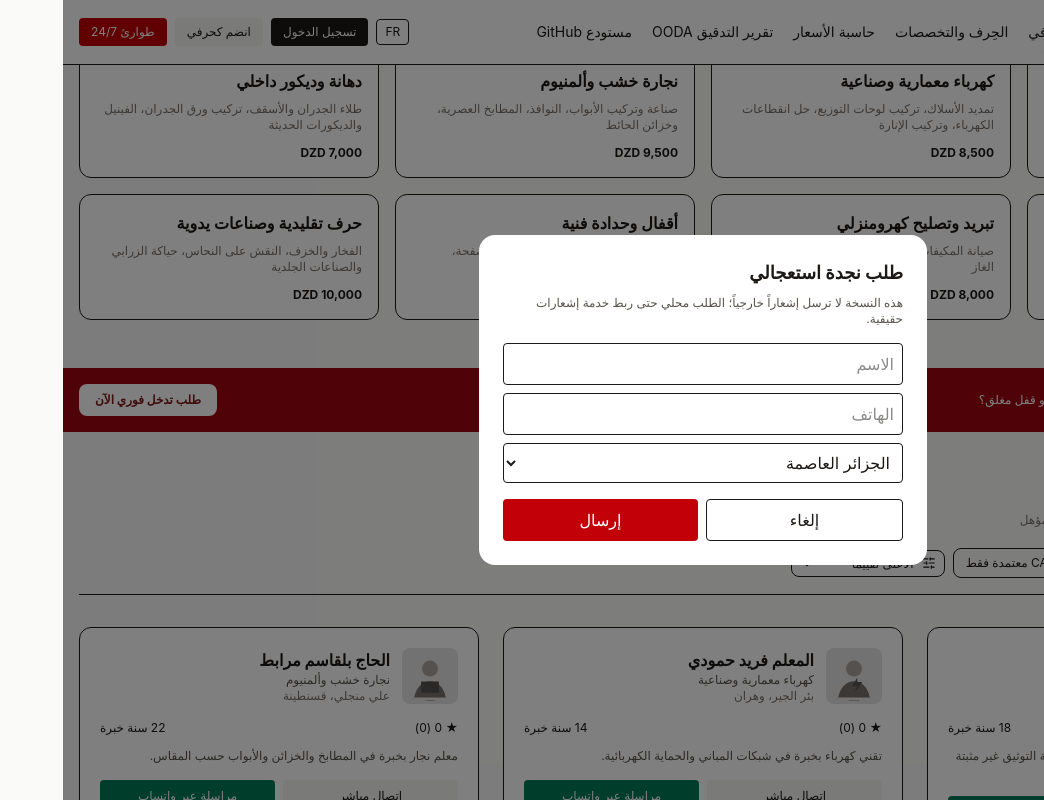
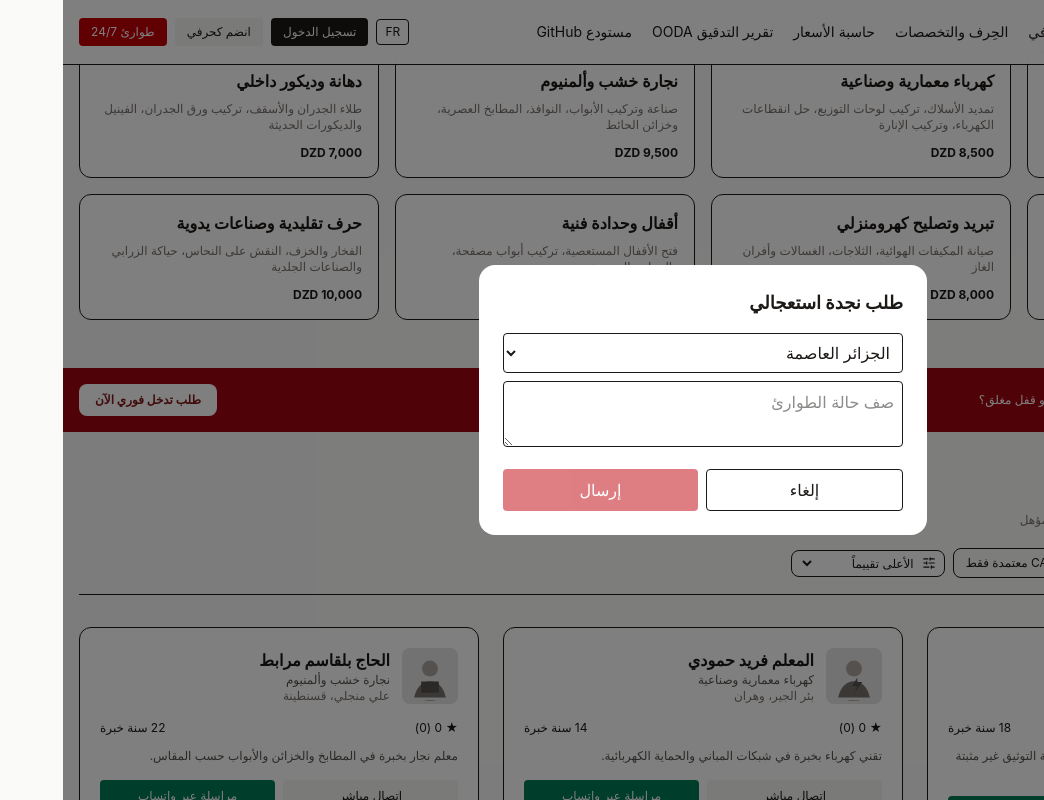
Before and after one commit to merada-jpg/Herfati-dz, a React (Vite) app: page / in a window 1280 px wide. Both pictures are taken after a click on the button "طلب تدخل فوري الآن". Shown: the part 595-1395 px from the top of the page, without its empty margins (236-1280 px from the left). Built offline with nearby package versions, Linux system fonts and the light colour scheme; no server answers.

Commit message:
Connect emergency requests to authenticated backend

```diff
--- a/src/components/EmergencyModal.tsx
+++ b/src/components/EmergencyModal.tsx
@@ -1 +1,4 @@
-import React,{useState}from'react';import{TRANSLATIONS}from'../data/translations';export const EmergencyModal=({language,wilayas,onClose}:any)=>{const t=TRANSLATIONS[language];const[n,setN]=useState(''),[p,setP]=useState(''),[w,setW]=useState('16');return <div className="fixed inset-0 z-50 bg-black/50 grid place-items-center p-4"><div className="bg-white rounded-2xl p-6 w-full max-w-md"><h2 className="font-bold text-lg">{t.emergencyCallout}</h2><p className="text-xs text-stone-600 mt-2">هذه النسخة لا ترسل إشعاراً خارجياً؛ الطلب محلي حتى ربط خدمة إشعارات حقيقية.</p><input className="w-full border p-2 rounded mt-4" placeholder="الاسم" value={n} onChange={e=>setN(e.target.value)}/><input className="w-full border p-2 rounded mt-2" placeholder="الهاتف" value={p} onChange={e=>setP(e.target.value)}/><select className="w-full border p-2 rounded mt-2" value={w} onChange={e=>setW(e.target.value)}>{wilayas.map((x:any)=><option key={x.code} value={x.code}>{x.nameAr}</option>)}</select><div className="flex gap-2 mt-4"><button onClick={onClose} className="flex-1 border py-2 rounded">{t.cancel}</button><button onClick={onClose} className="flex-1 bg-red-700 text-white py-2 rounded">{t.submit}</button></div></div></div>}
+import React,{useState}from'react';import{api}from'../services/api';import{TRANSLATIONS}from'../data/translations';
+export const EmergencyModal=({language,wilayas,onClose}:any)=>{const t=TRANSLATIONS[language];const[w,setW]=useState('16'),[description,setDescription]=useState(''),[error,setError]=useState(''),[busy,setBusy]=useState(false),[sent,setSent]=useState(false);
+const submit=async()=>{if(!description.trim())return;setBusy(true);setError('');const result=await api.createEmergency({category_id:'emergency',description:description.trim(),wilaya_code:w});setBusy(false);if(result.error){setError(result.error);return}setSent(true)};
+return <div className="fixed inset-0 z-50 bg-black/50 grid place-items-center p-4"><div className="bg-white rounded-2xl p-6 w-full max-w-md">{sent?<><h2 className="font-bold text-lg">{t.emergencyCallout}</h2><p className="text-sm text-green-700 mt-3">{language==='ar'?'تم إرسال طلب الطوارئ.':'Demande d’urgence envoyée.'}</p><button onClick={onClose} className="w-full mt-4 bg-stone-900 text-white py-2 rounded">{t.close}</button></>:<><h2 className="font-bold text-lg">{t.emergencyCallout}</h2><select className="w-full border p-2 rounded mt-4" value={w} onChange={e=>setW(e.target.value)}>{wilayas.map((x:any)=><option key={x.code} value={x.code}>{x.nameAr}</option>)}</select><textarea className="w-full border p-2 rounded mt-2" placeholder={language==='ar'?'صف حالة الطوارئ':'Décrivez l’urgence'} value={description} onChange={e=>setDescription(e.target.value)}/>{error&&<p className="text-sm text-red-700 mt-2">{error}</p>}<div className="flex gap-2 mt-4"><button onClick={onClose} className="flex-1 border py-2 rounded">{t.cancel}</button><button disabled={busy||!description.trim()} onClick={submit} className="flex-1 bg-red-700 text-white py-2 rounded disabled:opacity-50">{busy?'...':t.submit}</button></div></>}</div></div>}
```
